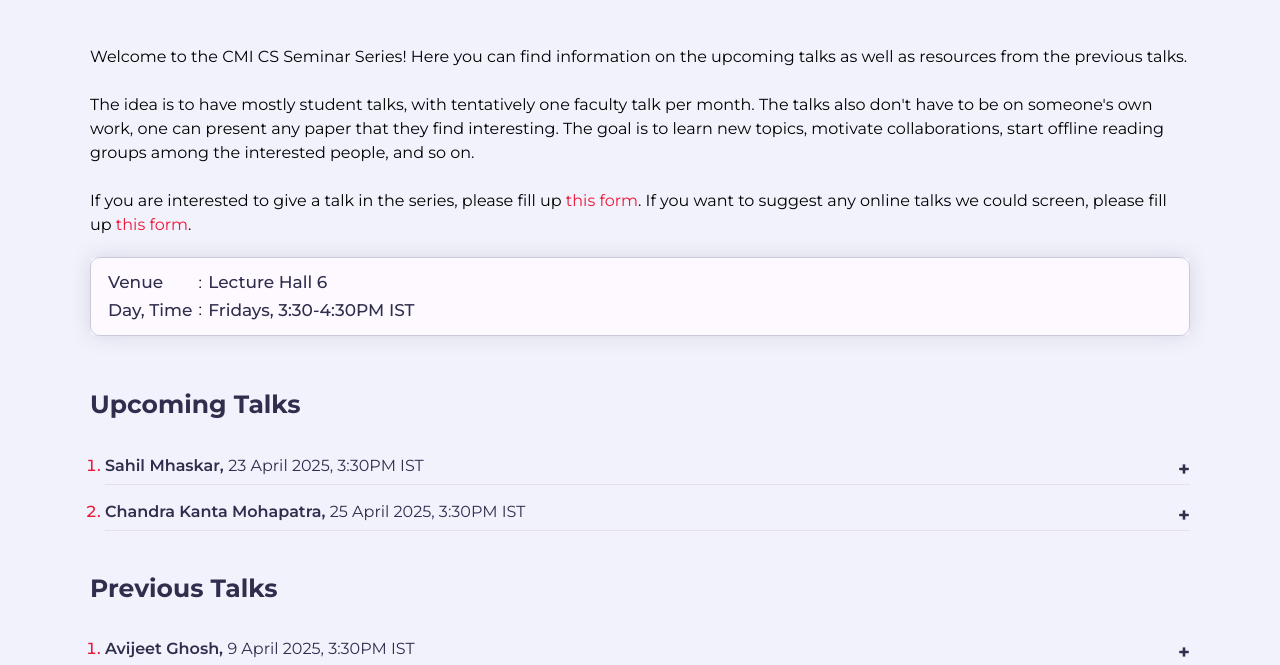
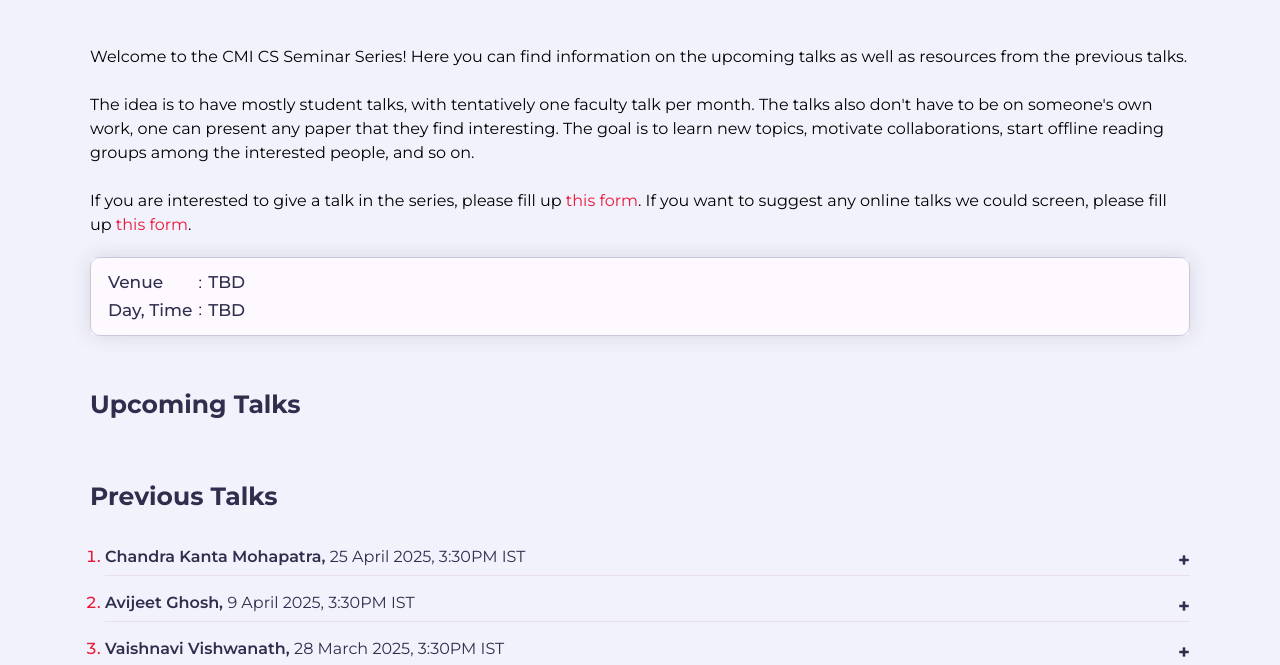
Before and after one commit to tnsiitpsic/cmi-csseminar, a plain HTML site: page index.html in a window 1280 px wide. Shown: the part 135-800 px from the top of the page. Drawn offline with nearby package versions, Linux system fonts and the light colour scheme.

Commit message:
final update of semester

```diff
--- a/index.html
+++ b/index.html
@@ -65,12 +65,12 @@
 												<tr>
 													<td><span class="title-text">Venue</span> </td>
 													<td> &nbsp;:&nbsp; </td>
-													<td><span class="title-text">Lecture Hall 6</span></td>
+													<td><span class="title-text">TBD</span></td>
 												</tr>
 												<tr>
 													<td><span class="title-text">Day, Time</span></td>
 													<td> &nbsp;:&nbsp; </td>
-													<td><span class="title-text">Fridays, 3:30-4:30PM IST</span></td>
+													<td><span class="title-text">TBD</span></td>
 												</tr>
 											</table>
 										</div>
@@ -86,38 +86,7 @@
 					</div>
 					<div class="row">
 						<ol class="resource-item-list padd-15">
-						<!-- Resource Item -->
-						<li><span class="resource-item-title">Sahil Mhaskar, <span class="less">23 April 2025, 3:30PM IST</span></span>
-							<div class="resource-item">
-								<div class="resource-item-inner">
-									<div class="resource-info">
-										<div class="title">
-											<b>Title:</b> TBA</br>
-											<a href="#">Slides</a> | <a href="#">Reference Paper</a> | <a href="#">Link to the Talk</a> | <a href="#">Speaker Info</a>
-										</div>
-										<h4>Abstract</h4>
-										<p>TBA</p>
-									</div>
-								</div>
-							</div>
-						</li>
-						<!-- Resource Item End-->
-						<!-- Resource Item -->
-						<li><span class="resource-item-title">Chandra Kanta Mohapatra, <span class="less">25 April 2025, 3:30PM IST</span></span>
-							<div class="resource-item">
-								<div class="resource-item-inner">
-									<div class="resource-info">
-										<div class="title">
-											<b>Title:</b> TBA</br>
-											<a href="#">Slides</a> | <a href="#">Reference Paper</a> | <a href="#">Link to the Talk</a> | <a href="#">Speaker Info</a>
-										</div>
-										<h4>Abstract</h4>
-										<p>TBA</p>
-									</div>
-								</div>
-							</div>
-						</li>
-						<!-- Resource Item End-->
+
 					</ol>
 					</div>
 
@@ -130,6 +99,22 @@
 					</div>
 					<div class="row">
 						<ol class="resource-item-list padd-15">
+						<!-- Resource Item -->
+						<li><span class="resource-item-title">Chandra Kanta Mohapatra, <span class="less">25 April 2025, 3:30PM IST</span></span>
+							<div class="resource-item">
+								<div class="resource-item-inner">
+									<div class="resource-info">
+										<div class="title">
+											<b>Title:</b> On the tree-evaluation procedure</br>
+											<a href="#">Slides</a> | <a href="https://eccc.weizmann.ac.il/report/2024/109">Reference Paper</a> | <a href="https://youtu.be/UzMGRt_j-jY">Link to the Talk</a> | <a href="#">Speaker Info</a>
+										</div>
+										<h4>Abstract</h4>
+										<p>This talk is based on some recent works on the tree evaluation problem by Cook-Mertz and Oded Goldreich.</p>
+									</div>
+								</div>
+							</div>
+						</li>
+						<!-- Resource Item End-->
 						<!-- Resource Item -->
 						<li><span class="resource-item-title">Avijeet Ghosh, <span class="less">9 April 2025, 3:30PM IST</span></span>
 							<div class="resource-item">
```
